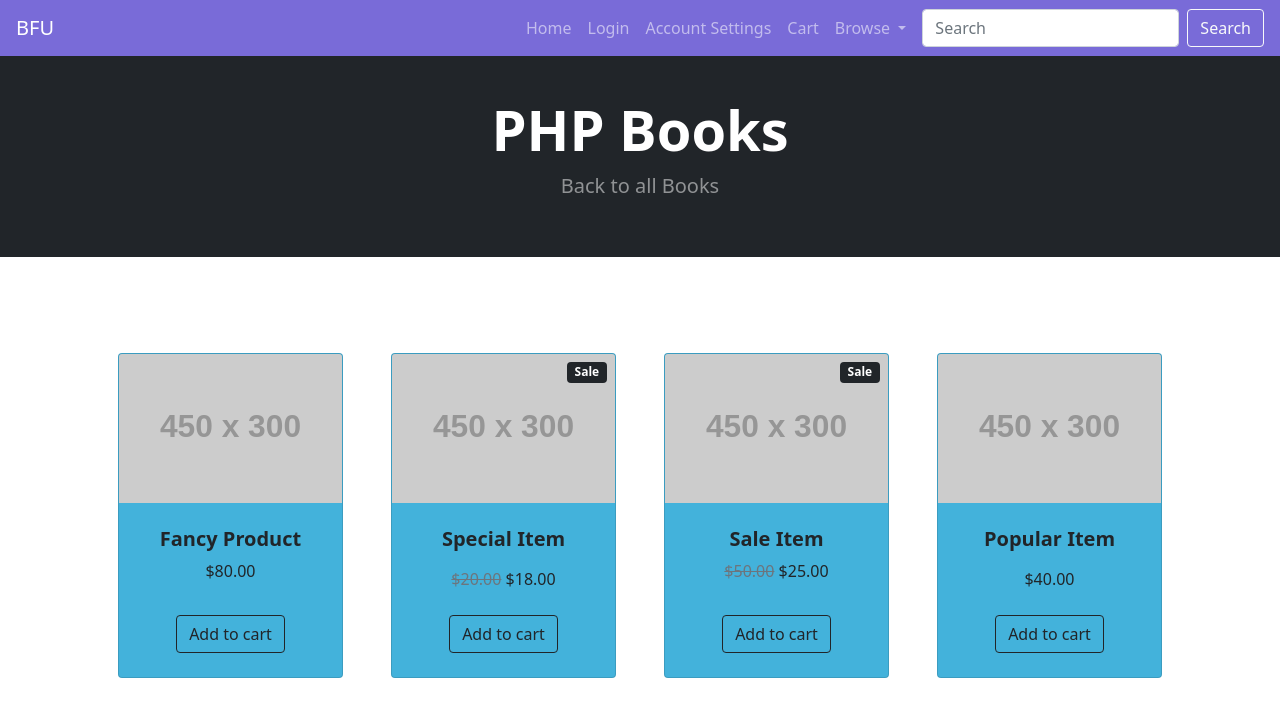
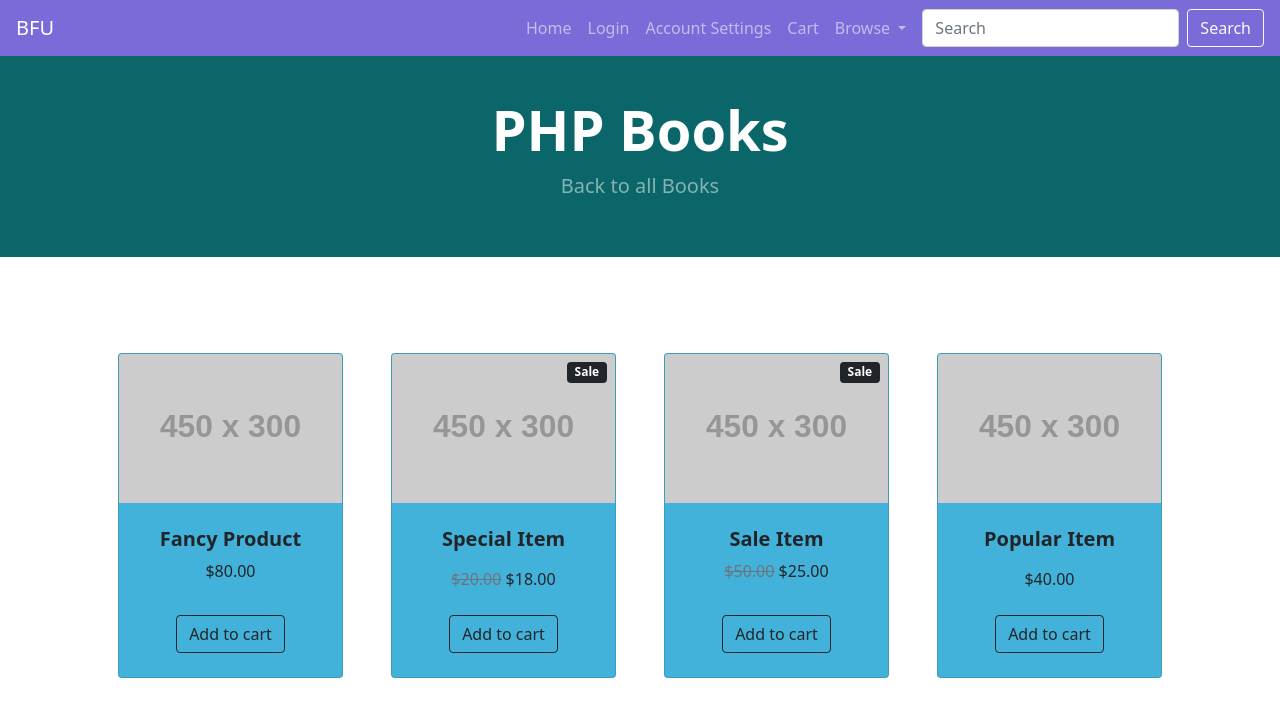
Before and after one commit to Hlpred/Website_Code, a plain HTML site: page PHP.html in a window 1280 px wide. Shown: the top 723 px of the page. Drawn offline with nearby package versions, Linux system fonts and the light colour scheme; placeholder pictures from the web are drawn by us.

Commit message:
Colors changed for the header
read title

```diff
--- a/Main.css
+++ b/Main.css
@@ -223,3 +223,7 @@ a.navbar__link {
 .center {
     text-align: center !important;
 }
+
+.bg-header {
+    background-color: #0A6669;
+}
--- a/PHP.html
+++ b/PHP.html
@@ -17,7 +17,7 @@
             $("#nav").load("Nav.html");
           });
       </script>
-      <header class="bg-dark py-lg-5">
+      <header class="bg-header py-lg-5">
         <div class="container px-4 px-lg-5 mt-xl-5 mb-xl-2">
             <div class="text-center text-white">
                 <h1 class="display-4 fw-bolder mt-5">PHP Books</h1>
```
Also changed, not shown: Browse.html (+1 -1 lines), HTML&CSS.html (+1 -1 lines), Java.html (+1 -1 lines), Python.html (+1 -1 lines), SQL.html (+1 -1 lines).
